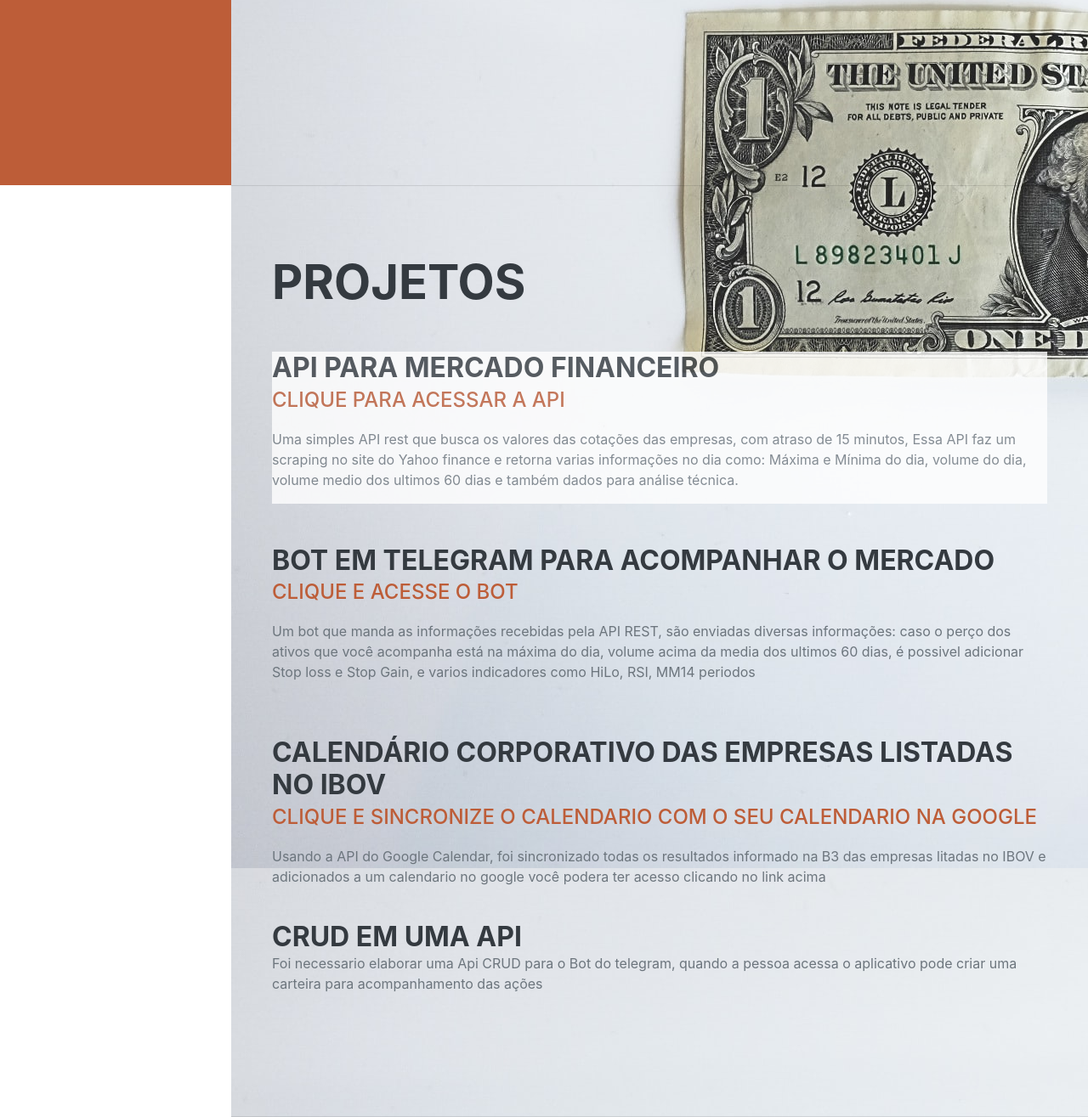
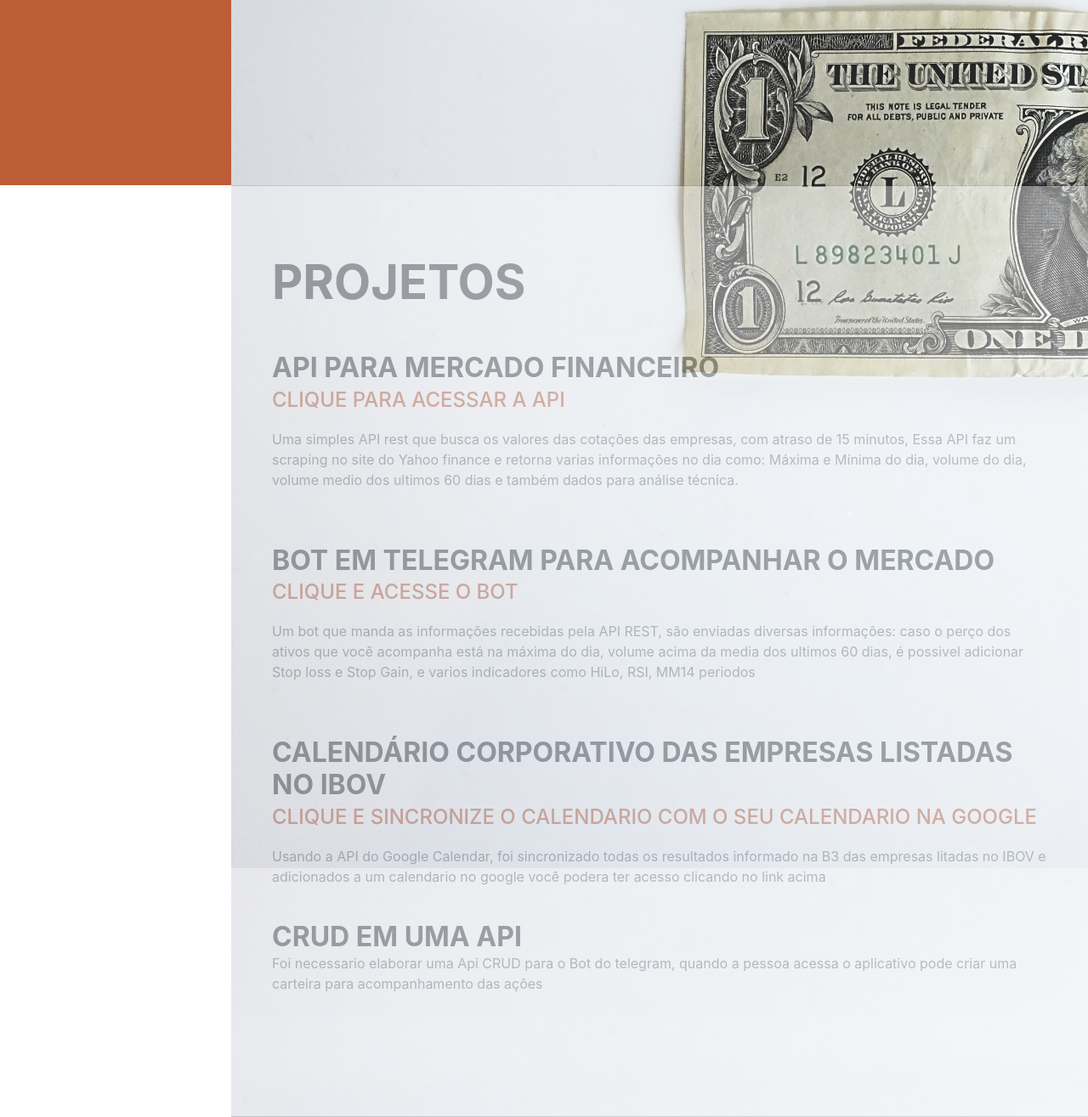
Before and after one commit to ribeirosaimon/portifolio_django, a Django app: page / in a window 1280 px wide. Shown: the part 582-1897 px from the top of the page at 85% size. Run offline with Django 3.2, Linux system fonts and the light colour scheme; some libraries are stand-ins or nearby versions; some web fonts are replaced.

Commit message:
Update home.html

```diff
--- a/theblog/templates/home.html
+++ b/theblog/templates/home.html
@@ -55,11 +55,11 @@
             </section>
             <hr class="m-0" />
             <!-- Experience-->
-            <section class="resume-section" id="experience">
+            <section class="resume-section" id="experience" style="background-color: white; opacity:0.4">
                 <div class="resume-section-content">
                     <h2 class="mb-5">Projetos</h2>
                     <div class="d-flex flex-column flex-md-row justify-content-between mb-5">
-                        <div class="flex-grow-1"  style="background-color: white; opacity:0.8">
+                        <div class="flex-grow-1"  >
                             <h3 class="mb-0">Api para mercado Financeiro</h3>
                             <div class="subheading mb-3"> <a href='https://secure-wildwood-34847.herokuapp.com/' target="_blank"> Clique para acessar a API </a></div>
                             <p>Uma simples API rest que busca os valores das cotações das empresas, com atraso de 15 minutos, Essa API faz um scraping no site do Yahoo finance e retorna varias informações no dia como: Máxima e Mínima do dia, volume do dia, volume medio dos ultimos 60 dias e também dados para análise técnica.</p>
```
